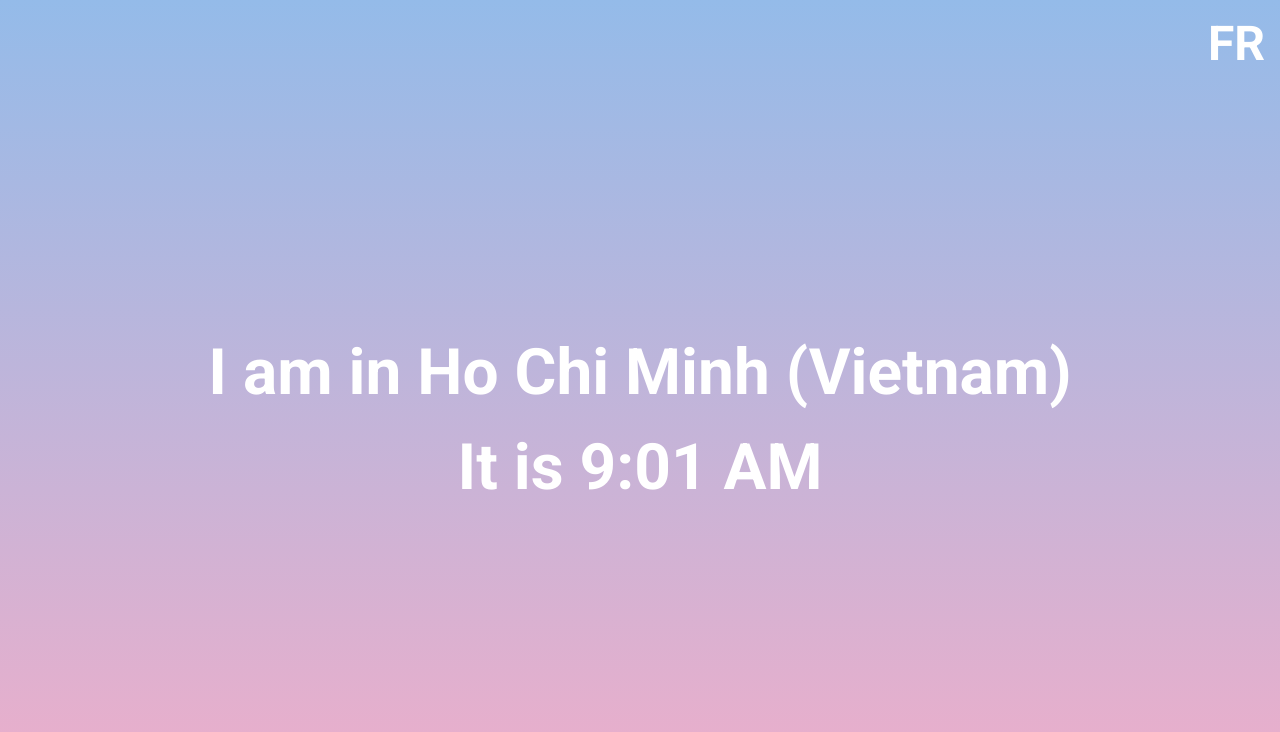
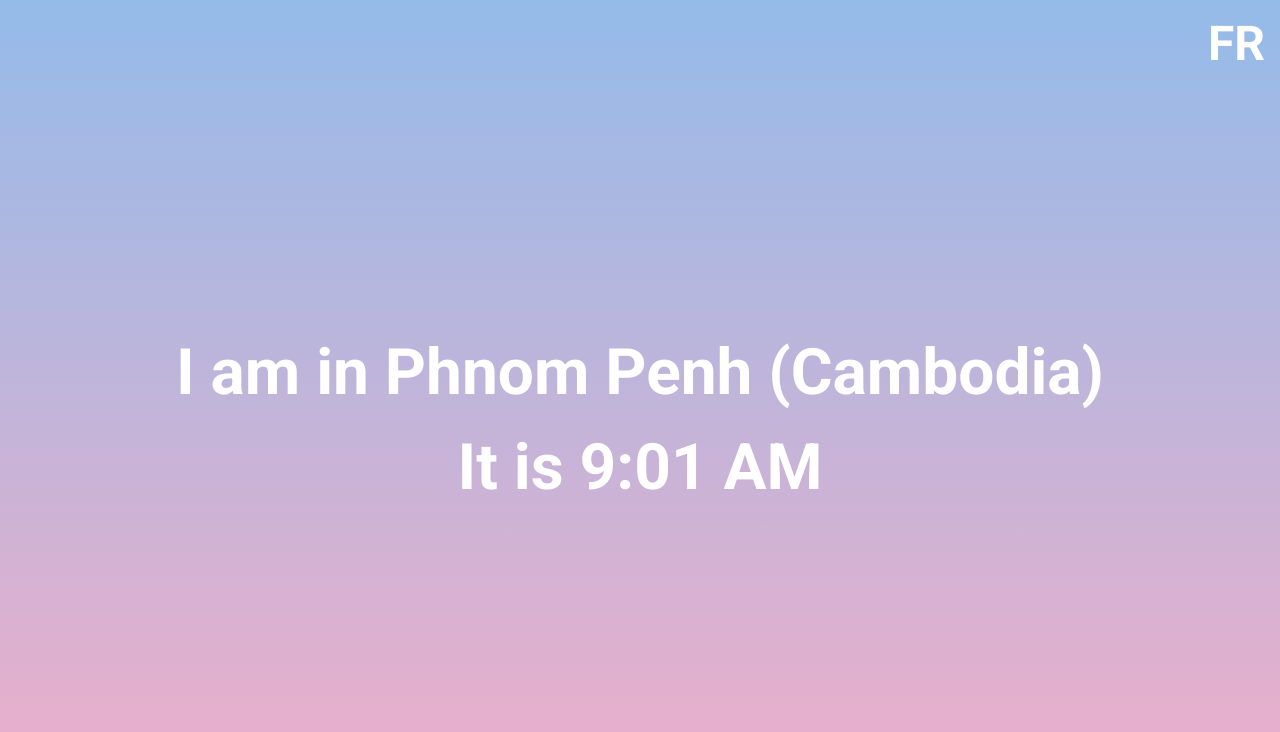
Before and after one commit to katima-g33k/where-am-i, a React (Create React App) app: page / in a window 1280 px wide. Shown: the top 732 px of the page. Built offline with nearby package versions, Linux system fonts and the light colour scheme.

Commit message:
Update location

```diff
--- a/package.json
+++ b/package.json
@@ -1,6 +1,6 @@
 {
   "name": "where-am-i",
-  "version": "0.1.5",
+  "version": "0.1.6",
   "homepage": "https://katima-g33k.github.io/where-am-i",
   "private": false,
   "dependencies": {
--- a/src/data/index.ts
+++ b/src/data/index.ts
@@ -1,14 +1,14 @@
 import { Data } from "../types";
 
 const data: Data = {
-  timeZone: "Asia/Saigon",
+  timeZone: "Asia/Phnom_Penh",
   city: {
-    en: "Ho Chi Minh",
-    fr: "Ho Chi Minh",
+    en: "Phnom Penh",
+    fr: "Phnom Penh",
   },
   country: {
-    en: "Vietnam",
-    fr: "Vietnam",
+    en: "Cambodia",
+    fr: "Cambodge",
   }
 }
 
```
